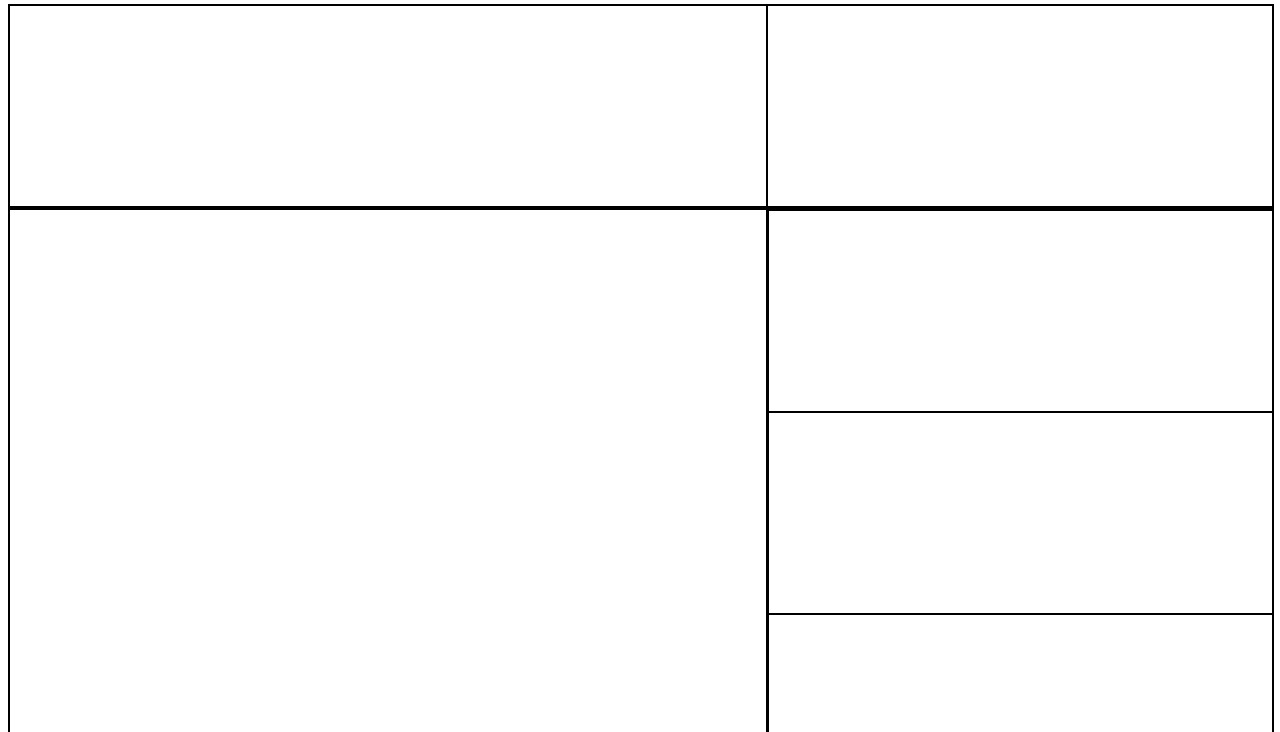
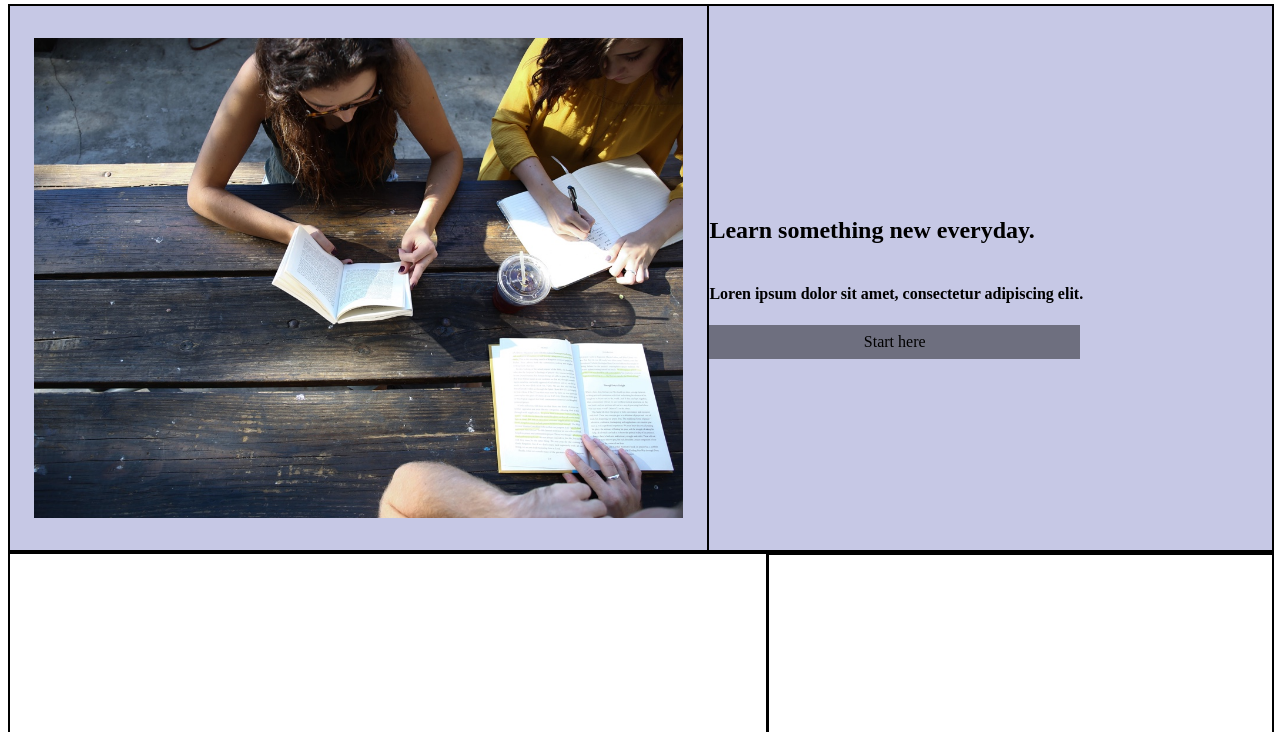
Before and after one commit to wzupan/colmaracademy, a plain HTML site: page index.html in a window 1280 px wide. Shown: the part 68-800 px from the top of the page. Drawn offline with Linux system fonts and the light colour scheme.

Commit message:
finish banner section.

```diff
--- a/capstone_colmar_assets/css/style.css
+++ b/capstone_colmar_assets/css/style.css
@@ -82,6 +82,25 @@ ul li {
 
 /*Banner*/
 
+.banner img {
+  height: 30rem;
+  padding: 2rem 1.5rem;
+  background-color: rgb(198, 200, 229)
+}
+
+.banner > .fc.right {
+  justify-content: center;
+  padding-right: 8rem;
+  background-color: rgb(198, 200, 229);
+}
+
+.start-button {
+  text-align: center;
+  margin-right: 4rem;
+  padding: .5rem 0;
+  background-color: rgb(110, 111, 127)
+}
+
 @media only screen and (max-width: 480px) {
   .banner, .learning > .fr {
     flex-direction: column;
--- a/index.html
+++ b/index.html
@@ -33,8 +33,12 @@
 
   <section class="fr banner">
     <div class="fc left">
+      <img src="capstone_colmar_assets/images/banner.jpg">
     </div>
     <div class="fc right">
+      <h2>Learn something new everyday.</h2>
+      <h4>Loren ipsum dolor sit amet, consectetur adipiscing elit.</h4>
+      <span class="start-button">Start here</span>
     </div>
   </section>
 
```
